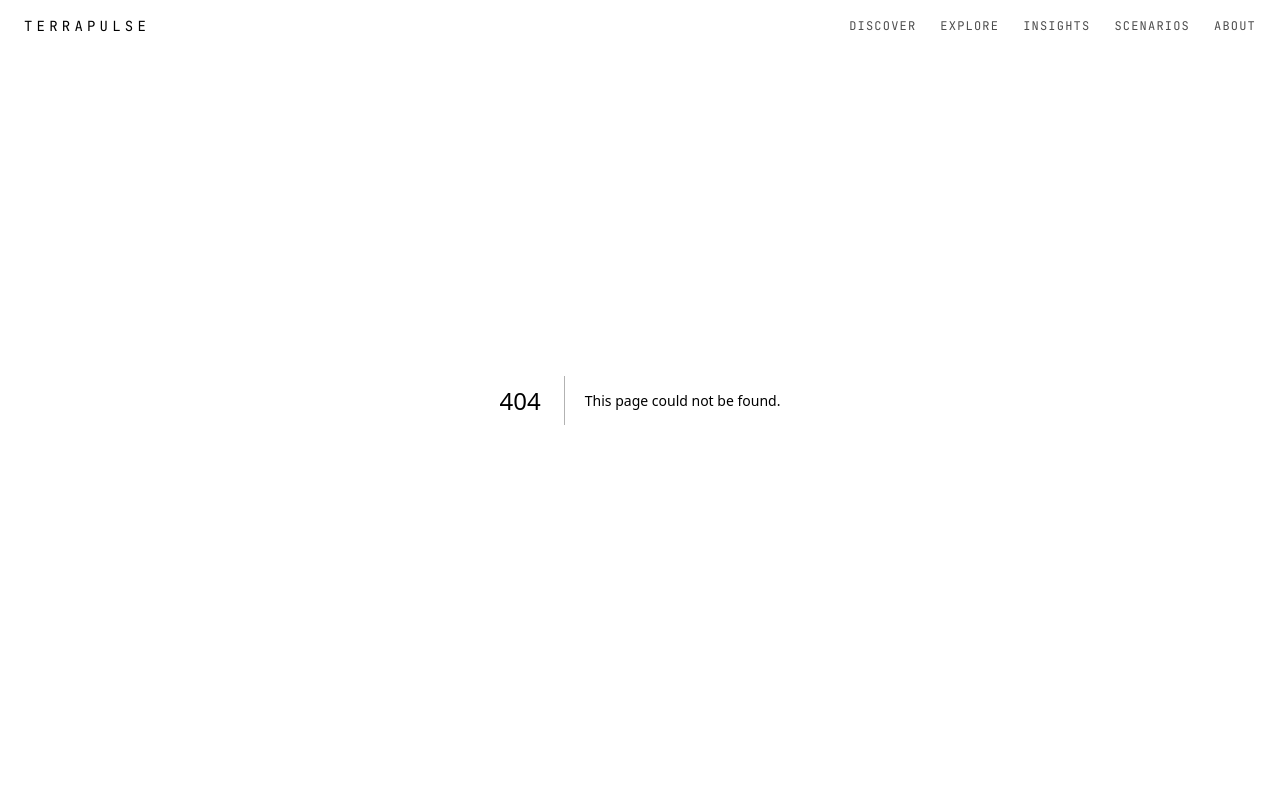
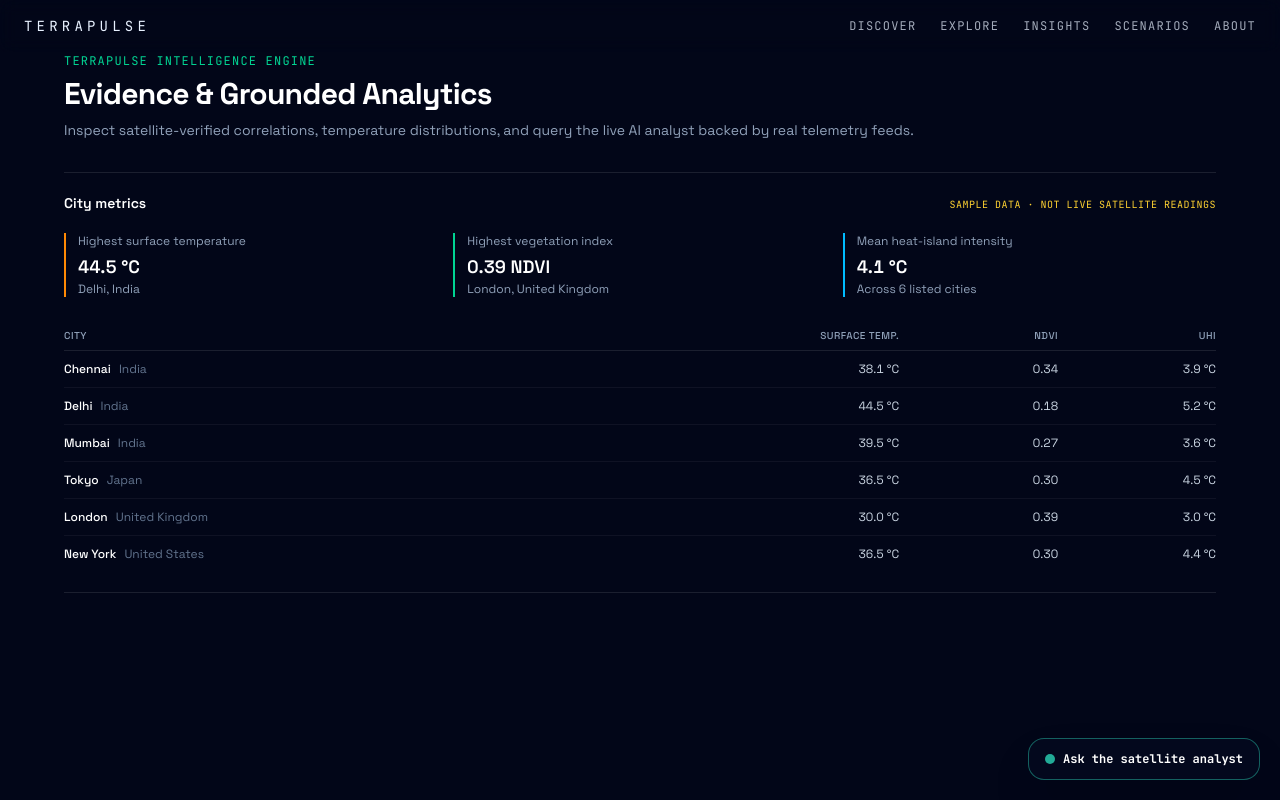
Before and after one commit to varuni09/terrapulse, a Next.js app in the folder apps/web/: page /api/insights in a window 1280 px wide. Before the commit this address had no page. Built offline with nearby package versions, Linux system fonts and the light colour scheme.

Commit message:
Replace scripted copilot with grounded AI analyst and UHI telemetry route

```diff
--- /dev/null
+++ b/apps/web/app/api/insights/page.tsx
@@ -0,0 +1,31 @@
+import React from "react";
+import AiAnalyst from "../../components/AiAnalyst";
+import AnalyticsPanel from "../../components/AnalyticsPanel";
+
+export default function InsightsPage() {
+  return (
+    <main className="min-h-screen bg-slate-950 p-6 md:p-12 text-slate-100">
+      <div className="max-w-6xl mx-auto space-y-8">
+        <div>
+          <span className="font-mono text-xs uppercase tracking-widest text-emerald-400">
+            TerraPulse Intelligence Engine
+          </span>
+          <h1 className="text-3xl font-extrabold tracking-tight mt-1 text-white">
+            Evidence & Grounded Analytics
+          </h1>
+          <p className="text-sm text-slate-400 mt-2">
+            Inspect satellite-verified correlations, temperature distributions, and query the live AI analyst backed by real telemetry feeds.
+          </p>
+        </div>
+
+        {/* Analytics Distribution & Metrics */}
+        <AnalyticsPanel />
+
+        {/* Grounded AI Analyst Section */}
+        <div className="grid grid-cols-1 gap-8">
+          <AiAnalyst />
+        </div>
+      </div>
+    </main>
+  );
+}
--- /dev/null
+++ b/apps/web/app/components/AnalyticsPanel.tsx
@@ -0,0 +1,109 @@
+"use client";
+
+import { useEffect, useState } from "react";
+
+type CityMetric = {
+  name: string;
+  country: string;
+  region: string;
+  lst: number;
+  ndvi: number;
+  uhi: number;
+};
+
+type PanelState =
+  | { status: "loading" }
+  | { status: "error"; message: string }
+  | { status: "ready"; cities: CityMetric[] };
+
+export default function AnalyticsPanel() {
+  const [state, setState] = useState<PanelState>({ status: "loading" });
+
+  useEffect(() => {
+    const controller = new AbortController();
+    fetch("/api/insights", { signal: controller.signal })
+      .then(async (response) => {
+        const result = await response.json().catch(() => null);
+        if (!response.ok || !Array.isArray(result?.cities)) {
+          throw new Error(result?.error || `HTTP ${response.status}`);
+        }
+        setState({ status: "ready", cities: result.cities });
+      })
+      .catch((error: unknown) => {
+        if (error instanceof Error && error.name === "AbortError") return;
+        setState({ status: "error", message: error instanceof Error ? error.message : "Request failed" });
+      });
+
+    return () => controller.abort();
+  }, []);
+
+  if (state.status === "loading") {
+    return <div className="h-48 animate-pulse border-y border-white/10 bg-white/[0.03]" aria-label="Loading city metrics" />;
+  }
+
+  if (state.status === "error") {
+    return (
+      <p role="status" className="border-y border-rose-400/20 py-5 text-sm text-rose-200">
+        City metrics are unavailable: {state.message}
+      </p>
+    );
+  }
+
+  if (state.cities.length === 0) {
+    return <p className="border-y border-white/10 py-5 text-sm text-slate-400">No city metrics are available.</p>;
+  }
+
+  const hottest = state.cities.reduce((current, city) => city.lst > current.lst ? city : current);
+  const greenest = state.cities.reduce((current, city) => city.ndvi > current.ndvi ? city : current);
+  const meanUhi = state.cities.reduce((total, city) => total + city.uhi, 0) / state.cities.length;
+
+  return (
+    <section aria-labelledby="city-metrics-heading" className="border-y border-white/10 py-5">
+      <div className="flex flex-wrap items-baseline justify-between gap-2">
+        <h2 id="city-metrics-heading" className="text-sm font-semibold text-white">City metrics</h2>
+        <span className="font-mono text-[10px] uppercase tracking-wider text-amber-300">Sample data · not live satellite readings</span>
+      </div>
+
+      <dl className="mt-5 grid grid-cols-1 gap-4 sm:grid-cols-3">
+        <div className="border-l-2 border-orange-400 pl-3">
+          <dt className="text-xs text-slate-400">Highest surface temperature</dt>
+          <dd className="mt-1 text-lg font-semibold tabular-nums text-white">{hottest.lst.toFixed(1)} °C</dd>
+          <dd className="text-xs text-slate-400">{hottest.name}, {hottest.country}</dd>
+        </div>
+        <div className="border-l-2 border-emerald-400 pl-3">
+          <dt className="text-xs text-slate-400">Highest vegetation index</dt>
+          <dd className="mt-1 text-lg font-semibold tabular-nums text-white">{greenest.ndvi.toFixed(2)} NDVI</dd>
+          <dd className="text-xs text-slate-400">{greenest.name}, {greenest.country}</dd>
+        </div>
+        <div className="border-l-2 border-sky-400 pl-3">
+          <dt className="text-xs text-slate-400">Mean heat-island intensity</dt>
+          <dd className="mt-1 text-lg font-semibold tabular-nums text-white">{meanUhi.toFixed(1)} °C</dd>
+          <dd className="text-xs text-slate-400">Across {state.cities.length} listed cities</dd>
+        </div>
+      </dl>
+
+      <div className="mt-6 overflow-x-auto">
+        <table className="w-full min-w-[34rem] border-collapse text-left text-xs">
+          <thead>
+            <tr className="border-b border-white/10 text-[10px] uppercase tracking-wider text-slate-400">
+              <th className="py-2 pr-4 font-medium">City</th>
+              <th className="py-2 px-3 text-right font-medium">Surface temp.</th>
+              <th className="py-2 px-3 text-right font-medium">NDVI</th>
+              <th className="py-2 pl-3 text-right font-medium">UHI</th>
+            </tr>
+          </thead>
+          <tbody>
+            {state.cities.map((city) => (
+              <tr key={`${city.name}-${city.country}`} className="border-b border-white/5 text-slate-300 last:border-0">
+                <th scope="row" className="py-2.5 pr-4 font-medium text-white">{city.name}<span className="ml-2 font-normal text-slate-500">{city.country}</span></th>
+                <td className="py-2.5 px-3 text-right tabular-nums">{city.lst.toFixed(1)} °C</td>
+                <td className="py-2.5 px-3 text-right tabular-nums">{city.ndvi.toFixed(2)}</td>
+                <td className="py-2.5 pl-3 text-right tabular-nums">{city.uhi.toFixed(1)} °C</td>
+              </tr>
+            ))}
+          </tbody>
+        </table>
+      </div>
+    </section>
+  );
+}
```
